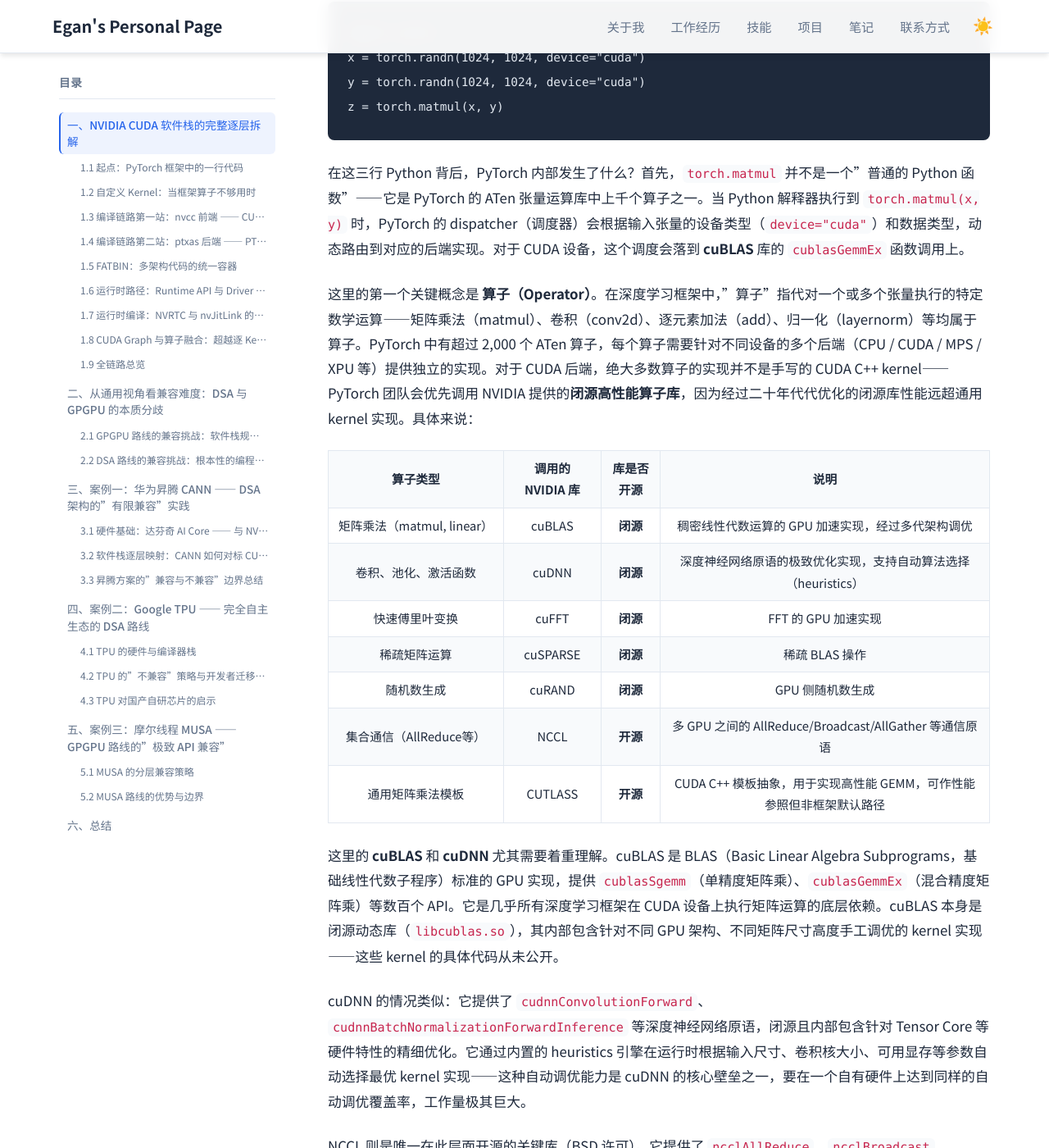
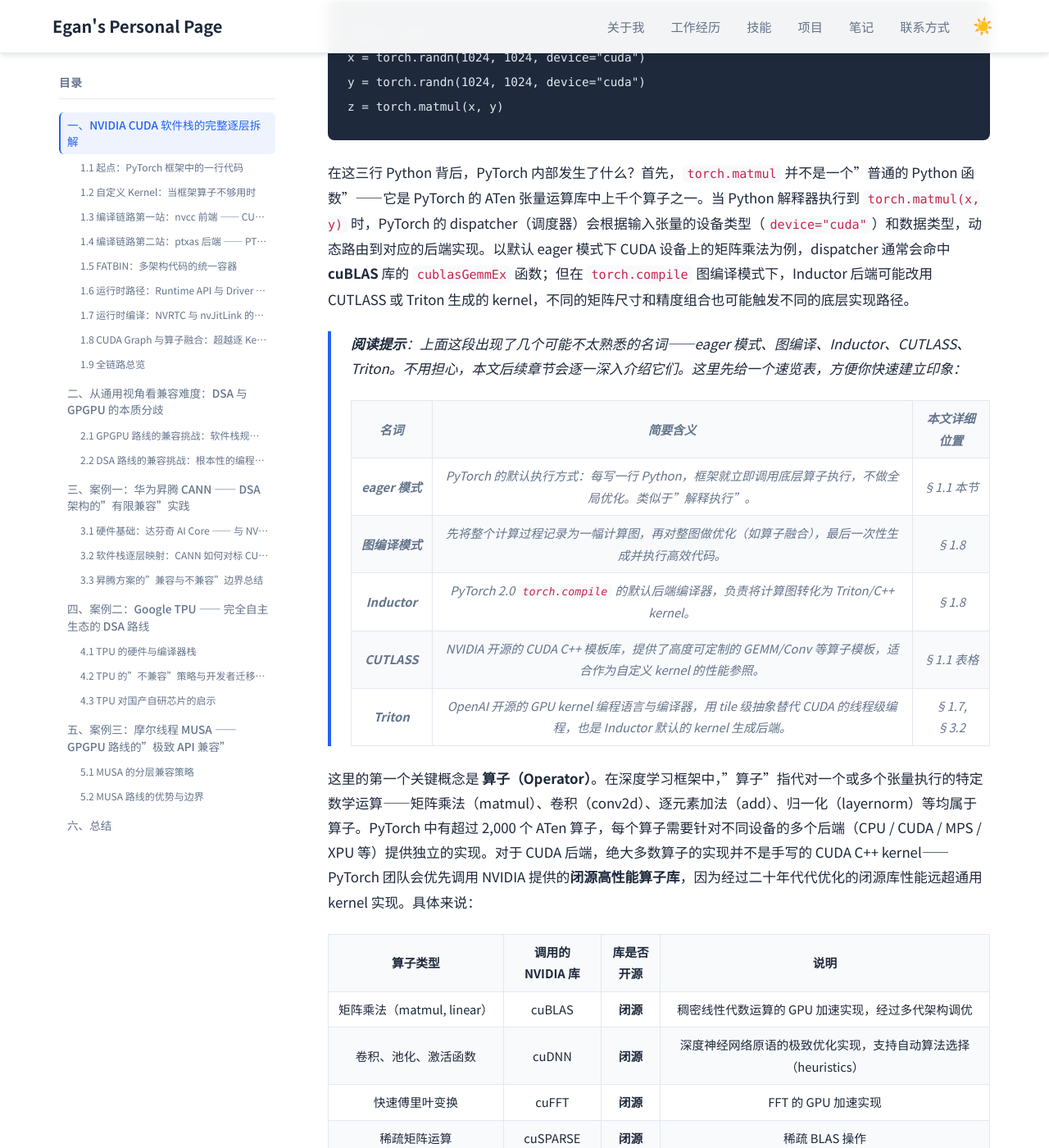
Before and after one commit to Lejun-Hu/Lejun-Hu.github.io, a Jekyll site: the page built from _notes/2026-8-15-cuda-ecosystem-compatibility.md, in a window 1280 px wide and 1400 px high, scrolled down 1480 px. Shown: the whole window at 82% size. Built offline with Jekyll 4.4.1, drawn with Linux system fonts in a browser that asks for light colours.

Commit message:
完善: dispatcher描述更严谨, 添加术语速览表

````diff
--- a/_notes/2026-8-15-cuda-ecosystem-compatibility.md
+++ b/_notes/2026-8-15-cuda-ecosystem-compatibility.md
@@ -35,7 +35,17 @@ y = torch.randn(1024, 1024, device="cuda")
 z = torch.matmul(x, y)
 ```
 
-在这三行 Python 背后，PyTorch 内部发生了什么？首先，`torch.matmul` 并不是一个"普通的 Python 函数"——它是 PyTorch 的 ATen 张量运算库中上千个算子之一。当 Python 解释器执行到 `torch.matmul(x, y)` 时，PyTorch 的 dispatcher（调度器）会根据输入张量的设备类型（`device="cuda"`）和数据类型，动态路由到对应的后端实现。对于 CUDA 设备，这个调度会落到 **cuBLAS** 库的 `cublasGemmEx` 函数调用上。
+在这三行 Python 背后，PyTorch 内部发生了什么？首先，`torch.matmul` 并不是一个"普通的 Python 函数"——它是 PyTorch 的 ATen 张量运算库中上千个算子之一。当 Python 解释器执行到 `torch.matmul(x, y)` 时，PyTorch 的 dispatcher（调度器）会根据输入张量的设备类型（`device="cuda"`）和数据类型，动态路由到对应的后端实现。以默认 eager 模式下 CUDA 设备上的矩阵乘法为例，dispatcher 通常会命中 **cuBLAS** 库的 `cublasGemmEx` 函数；但在 `torch.compile` 图编译模式下，Inductor 后端可能改用 CUTLASS 或 Triton 生成的 kernel，不同的矩阵尺寸和精度组合也可能触发不同的底层实现路径。
+
+> **阅读提示**：上面这段出现了几个可能不太熟悉的名词——eager 模式、图编译、Inductor、CUTLASS、Triton。不用担心，本文后续章节会逐一深入介绍它们。这里先给一个速览表，方便你快速建立印象：
+>
+> | 名词 | 简要含义 | 本文详细位置 |
+> |------|---------|------------|
+> | **eager 模式** | PyTorch 的默认执行方式：每写一行 Python，框架就立即调用底层算子执行，不做全局优化。类似于"解释执行"。 | §1.1 本节 |
+> | **图编译模式** | 先将整个计算过程记录为一幅计算图，再对整图做优化（如算子融合），最后一次性生成并执行高效代码。 | §1.8 |
+> | **Inductor** | PyTorch 2.0 `torch.compile` 的默认后端编译器，负责将计算图转化为 Triton/C++ kernel。 | §1.8 |
+> | **CUTLASS** | NVIDIA 开源的 CUDA C++ 模板库，提供了高度可定制的 GEMM/Conv 等算子模板，适合作为自定义 kernel 的性能参照。 | §1.1 表格 |
+> | **Triton** | OpenAI 开源的 GPU kernel 编程语言与编译器，用 tile 级抽象替代 CUDA 的线程级编程，也是 Inductor 默认的 kernel 生成后端。 | §1.7, §3.2 |
 
 这里的第一个关键概念是 **算子（Operator）**。在深度学习框架中，"算子"指代对一个或多个张量执行的特定数学运算——矩阵乘法（matmul）、卷积（conv2d）、逐元素加法（add）、归一化（layernorm）等均属于算子。PyTorch 中有超过 2,000 个 ATen 算子，每个算子需要针对不同设备的多个后端（CPU / CUDA / MPS / XPU 等）提供独立的实现。对于 CUDA 后端，绝大多数算子的实现并不是手写的 CUDA C++ kernel——PyTorch 团队会优先调用 NVIDIA 提供的**闭源高性能算子库**，因为经过二十年代代优化的闭源库性能远超通用 kernel 实现。具体来说：
 
````
